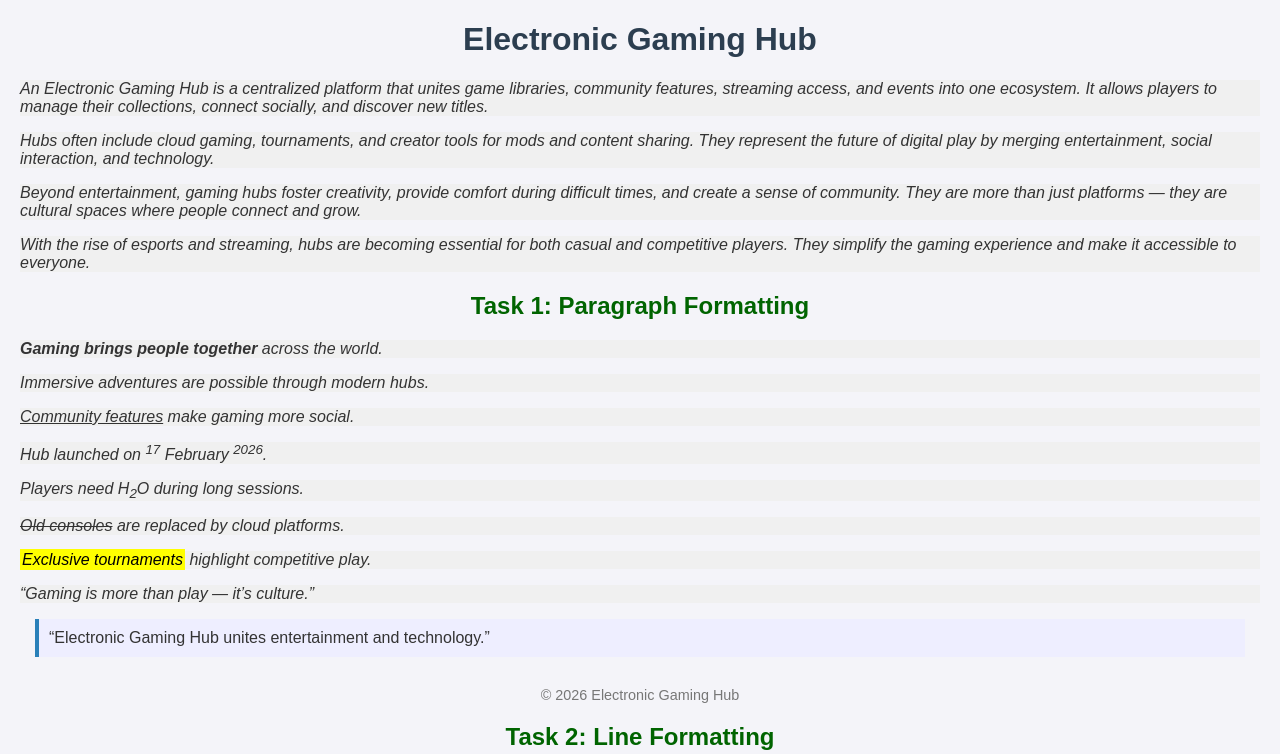
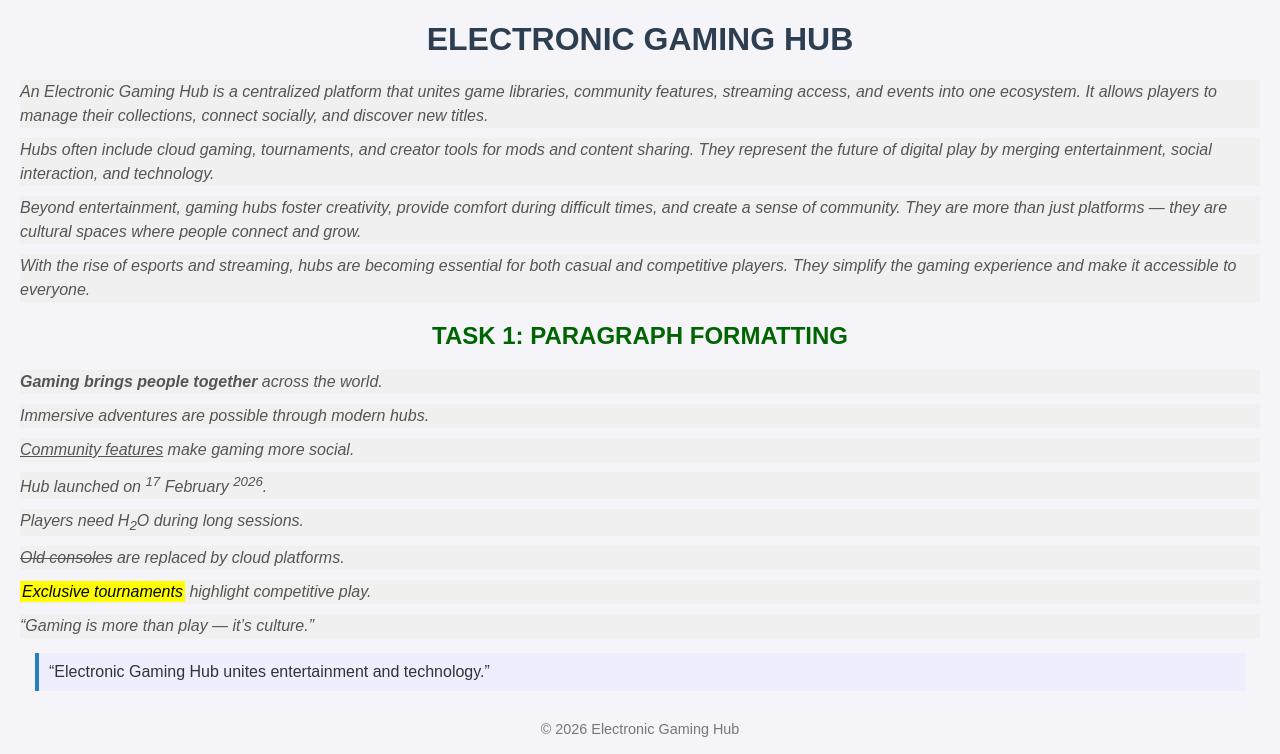
Before and after one commit to alecky061-cloud/25-1946B, a plain HTML site: page index.html in a window 1280 px wide. Shown: the top 754 px of the page. Drawn offline with Linux system fonts and the light colour scheme.

Commit message:
Update style.css

```diff
--- a/style.css
+++ b/style.css
@@ -207,3 +207,27 @@ h1, h2 {
 .search-bar button:hover {
   background-color: #34495e;
 }
+/* External CSS examples */
+
+/* 1. Headings */
+h1, h2 {
+  text-align: center;
+  color: #2c3e50;
+  text-transform: uppercase;
+}
+
+/* 2. Paragraphs */
+p {
+  font-size: 16px;
+  line-height: 1.5;
+  color: #555;
+  margin: 10px 0;
+}
+
+/* 3. Images */
+img {
+  border: 2px solid #2c3e50;
+  border-radius: 8px;
+  margin: 10px auto;
+  display: block; /* centers images */
+}
```
